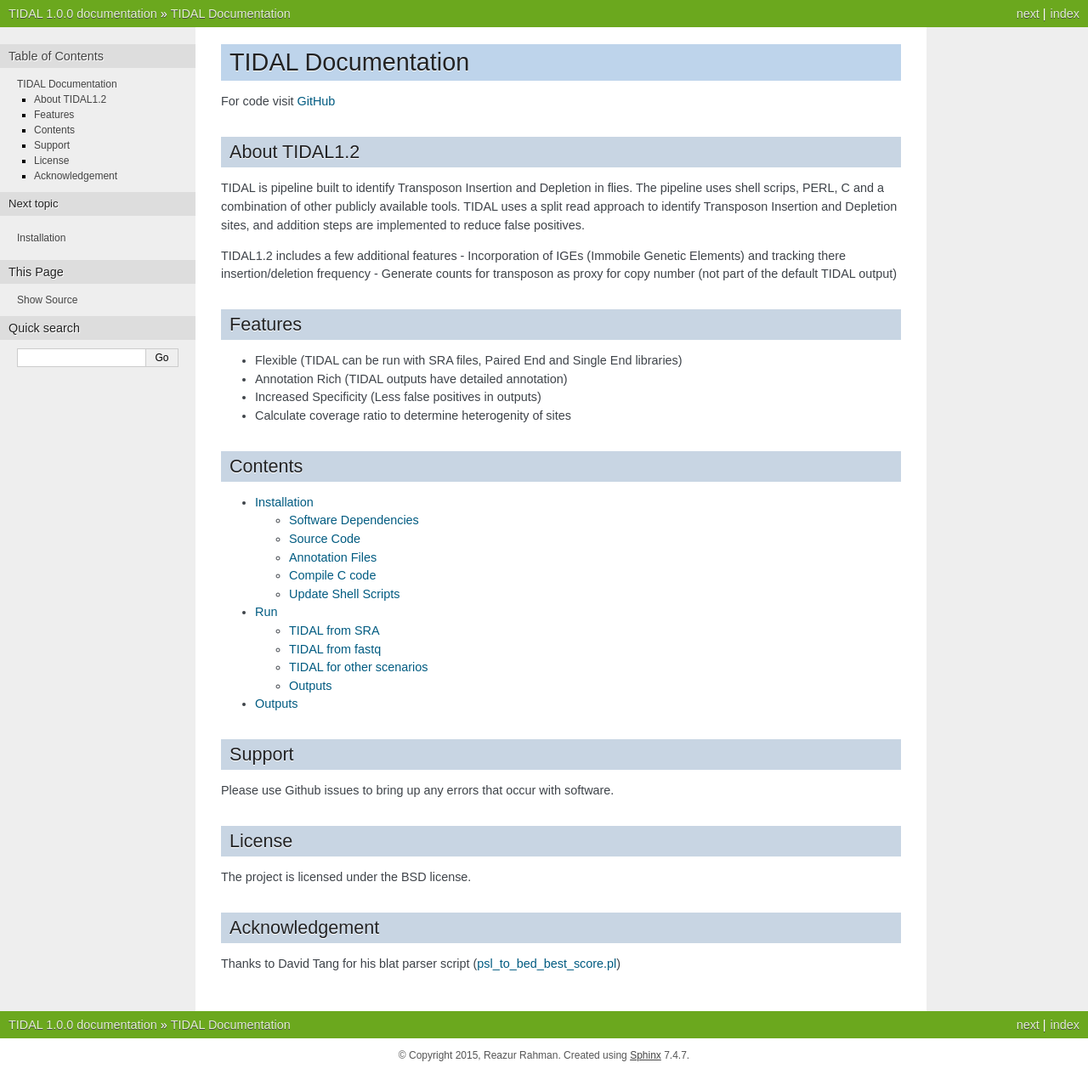
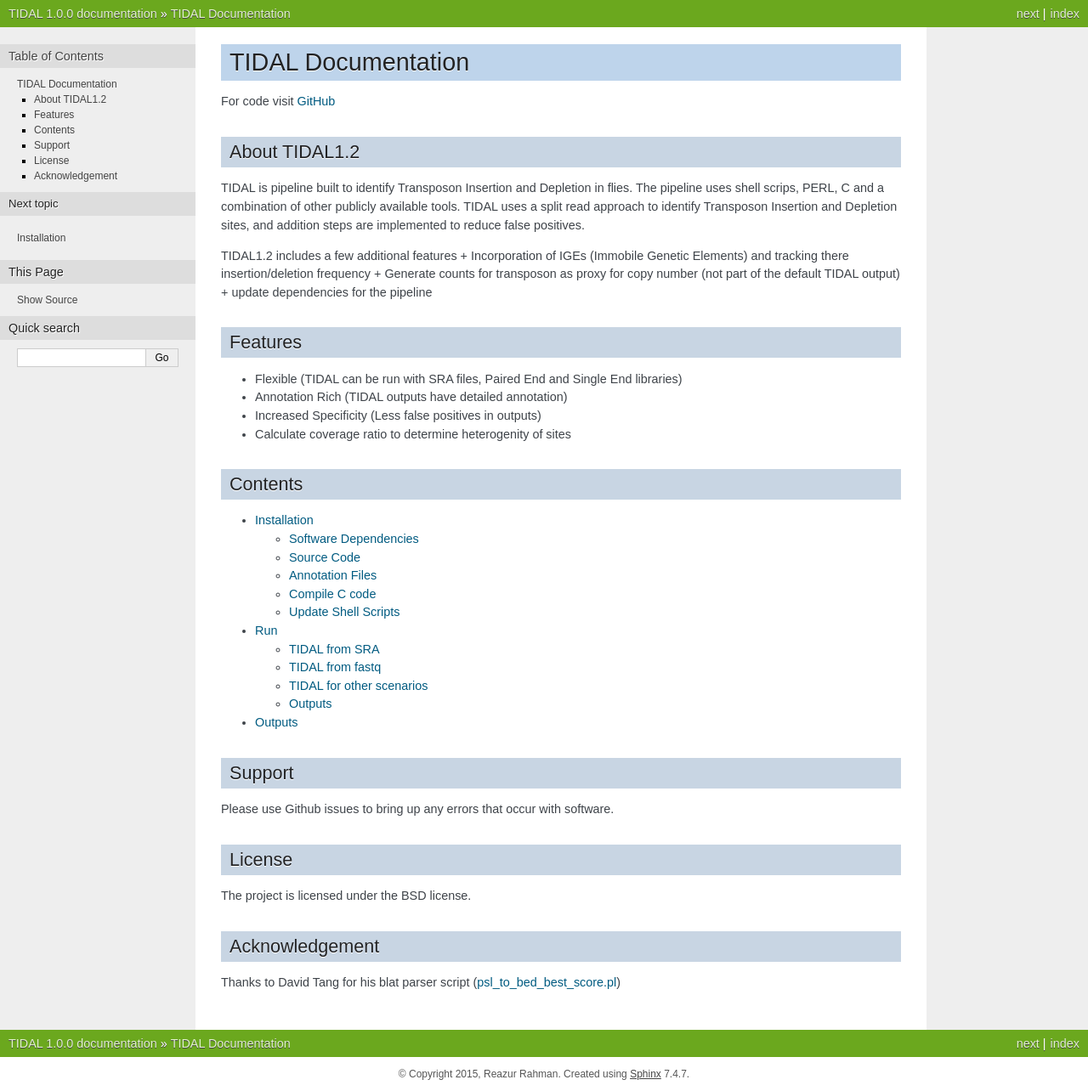
Before and after one commit to laulabbumc/TIDAL1.2, a Sphinx documentation site: the page built from docs/source/index.rst, in a window 1280 px wide. Shown: the whole page at 85% size. Built offline with Sphinx 7.4.7, drawn with Linux system fonts in a browser that asks for light colours; before the commit the page ends 1262 px from its top, so only the background shows below that.

Commit message:
update text

```diff
--- a/docs/source/index.rst
+++ b/docs/source/index.rst
@@ -9,8 +9,9 @@
 TIDAL is pipeline built to identify Transposon Insertion and Depletion in flies. The pipeline uses shell scrips, PERL, C and a combination of other publicly available tools. TIDAL uses a split read approach to identify Transposon Insertion and Depletion sites, and addition steps are implemented to reduce false positives.
 
 TIDAL1.2 includes a few additional features
-- Incorporation of IGEs (Immobile Genetic Elements) and tracking there insertion/deletion frequency
-- Generate counts for transposon as proxy for copy number (not part of the default TIDAL output)
++ Incorporation of IGEs (Immobile Genetic Elements) and tracking there insertion/deletion frequency
++ Generate counts for transposon as proxy for copy number (not part of the default TIDAL output)
++ update dependencies for the pipeline
 
 Features
 --------
```
